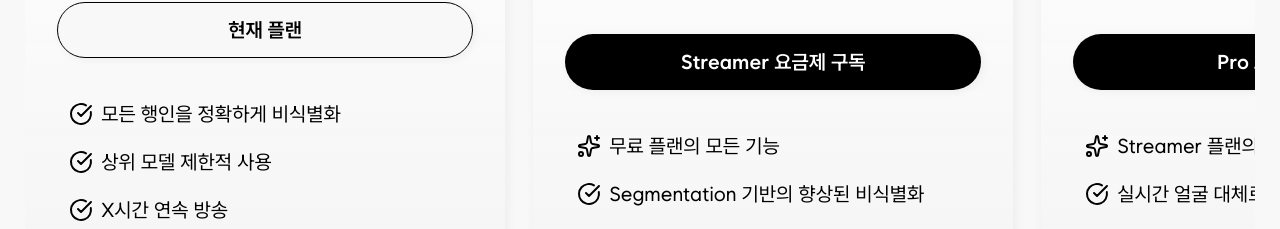
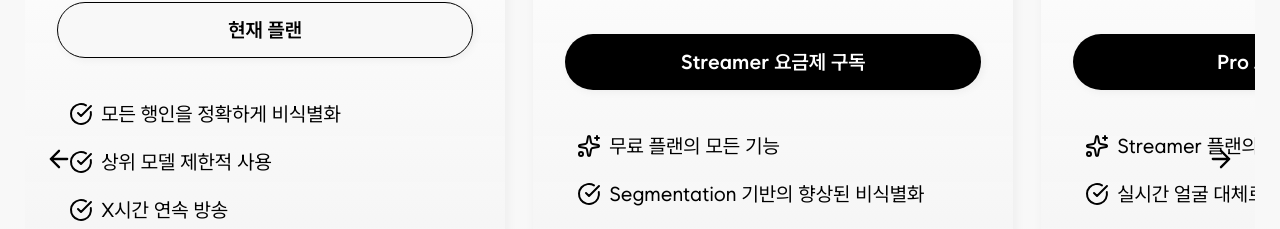
Before and after one commit to team-framework/innolive-client, a Next.js app in the folder apps/landing/: page /pricing in a window 1280 px wide. Shown: the part 712-941 px from the top of the page. Built offline with nearby package versions, Linux system fonts and the light colour scheme; no server answers.

Commit message:
fix: 요금제 화살표 호버 색상 수정

```diff
--- a/apps/landing/app/pricing/page.tsx
+++ b/apps/landing/app/pricing/page.tsx
@@ -1,9 +1,29 @@
+"use client";
+
 import Link from "next/link";
 import { Button } from "@/components/button";
 import { PlanCard } from "@/components/plan-card";
-import { PricingHeroHeading } from "@/components/pricing-hero-heading";
-import { businessPlans, personalPlans } from "@/lib/plans";
+import {businessPlans, personalPlans, Plan} from "@/lib/plans";
 import {SequentialHeroHeading} from "@/components/sequential-hero-heading";
+import {useRef} from "react";
+import Image from "next/image";
+
+const Arrow = ({direction, onClick}: { direction: "left" | "right"; onClick: () => void; }) => {
+  return (
+    <div
+      className={`sticky my-auto ${direction === "left" ? "left-0" : "right-0"} z-10 shrink-0 p-[20px] transition-all duration-300 ease-linear hover:bg-[#00000030] rounded-full`}
+      onClick={onClick}
+    >
+      <Image
+        width={28}
+        height={28}
+        src={`/icons/arrow-${direction}.svg`}
+        alt={`scroll ${direction}`}
+        className="transition-[filter] hover:invert"
+      />
+    </div>
+  );
+};
 
 function PlanScroller({
   label,
@@ -14,19 +34,34 @@
   plans: typeof personalPlans;
   className?: string;
 }) {
+  const plansRef = useRef<HTMLDivElement>(null);
+
+  const handleScroll = (direction: "l" | "r") => {
+    if (!plansRef.current) {
+      return;
+    }
+
+    plansRef.current.scrollBy({
+      left: direction === "l" ? -400 : 400,
+      behavior: "smooth",
+    });
+  }
+
   return (
     <div
       role="region"
       aria-label={label}
       tabIndex={0}
-      className={`flex w-full snap-x gap-7 overflow-x-auto overflow-y-clip overscroll-x-contain pb-4 pr-7 pt-10 focus-visible:outline focus-visible:outline-2 focus-visible:outline-offset-2 focus-visible:outline-text-primary ${className ?? ""}`}
+      className={`flex w-full snap-x gap-7 overflow-x-auto overflow-y-clip overscroll-x-contain pb-4 pt-10 focus-visible:outline focus-visible:outline-2 focus-visible:outline-offset-2 focus-visible:outline-text-primary ${className ?? ""}`}
+      ref={plansRef}
     >
-      <div className="w-10 shrink-0 self-stretch bg-black" onClick={() => handleScroll("r")} />
-      {plans.map((plan) => (
+      <Arrow direction="left" onClick={() => handleScroll("l")}/>
+      {plans.map((plan: Plan) => (
         <div key={plan.id} className="w-[min(100%,30rem)] shrink-0 snap-start">
           <PlanCard plan={plan} />
         </div>
       ))}
+      <Arrow direction="right" onClick={() => handleScroll("r")}/>
     </div>
   );
 }
```
Also changed, not shown: apps/landing/public/icons/arrow-left.svg (added), apps/landing/public/icons/arrow-right.svg (added).
